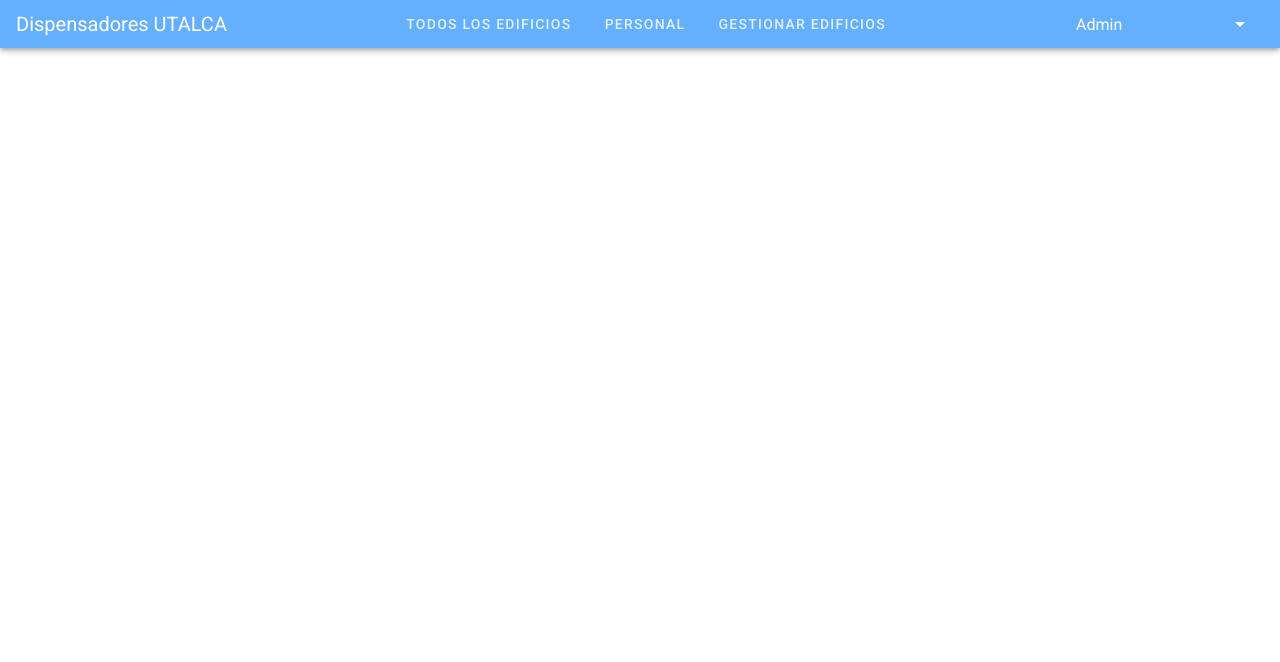
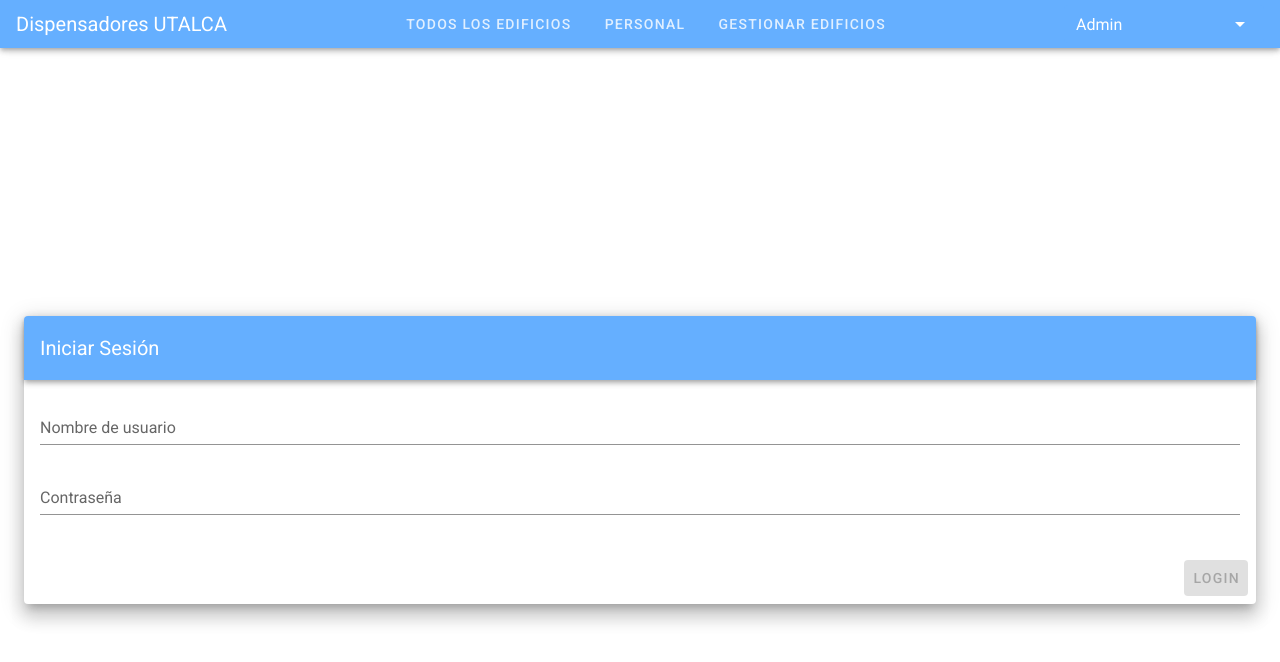
Before and after one commit to Kirikuna/gestion-g3-dispensador, a Nuxt app in the folder frontend/: page /auth/signIn in a window 1280 px wide. Shown: the top 662 px of the page. Built offline with nearby package versions, Linux system fonts and the light colour scheme.

Commit message:
(adv)frontend: login preview

```diff
--- /dev/null
+++ b/frontend/components/Notification.vue
@@ -0,0 +1,23 @@
+<template>
+  <v-snackbar
+    v-model="show"
+    :color="color"
+    :timeout="3000"
+    class="mb-16"
+  >
+    <b>{{message}}</b>
+    <v-spacer></v-spacer>
+
+  </v-snackbar>
+</template>
+
+<script>
+export default {
+  name: 'Notification',
+  props: ['show', 'color', 'message']
+};
+</script>
+
+<style scoped>
+
+</style>
--- a/frontend/nuxt.config.js
+++ b/frontend/nuxt.config.js
@@ -1,4 +1,4 @@
-import colors from 'vuetify/es5/util/colors'
+import colors from 'vuetify/es5/util/colors';
 
 export default {
   // Global page headers: https://go.nuxtjs.dev/config-head
@@ -35,7 +35,36 @@ export default {
     '@nuxtjs/axios',
     // https://go.nuxtjs.dev/pwa
     '@nuxtjs/pwa',
+    '@nuxtjs/auth-next',
+    'cookie-universal-nuxt',
   ],
+
+  auth: {
+    strategies: {
+      local: {
+        token: { // For the token, only using cookies, not store
+          required: false,
+          type: false,
+        },
+        user: { // Data contains user info, but user is being set manually, next to register or login
+          property: 'data',
+        },
+        endpoints: {
+          login: { url: '/auth/signin', method: 'post', propertyName: 'token' }, // Endpoint that nuxt/auth uses for login
+          logout: false, // not using endpoints for logout, logout only deletes the token cookie
+          user: false, // not using endpoints for fetch user info
+        },
+      },
+    },
+    redirect: {
+      login: '/auth/signIn',
+      logout: '/',
+      callback: '/login',
+      home: '/user/mapsVista',
+    },
+
+  },
+
 
   // Axios module configuration: https://go.nuxtjs.dev/config-axios
   axios: {
@@ -56,8 +85,8 @@ export default {
     theme: {
       dark: false,
       themes: {
-        dark: {
-          primary: colors.blue.darken2,
+        light: {
+          primary: '65AFFF',
           accent: colors.grey.darken3,
           secondary: colors.amber.darken3,
           info: colors.teal.lighten1,
@@ -73,4 +102,4 @@ export default {
   build: {},
 
   target: 'server',
-}
+};
--- a/frontend/package.json
+++ b/frontend/package.json
@@ -13,8 +13,10 @@
     "create-env": "printenv > .env && cat .env"
   },
   "dependencies": {
+    "@nuxtjs/auth-next": "5.0.0-1648802546.c9880dc",
     "@nuxtjs/axios": "^5.13.6",
     "@nuxtjs/pwa": "^3.3.5",
+    "cookie-universal-nuxt": "2.2.1",
     "core-js": "^3.19.3",
     "nuxt": "^2.15.8",
     "qrcode.vue": "^1.7.0",
--- /dev/null
+++ b/frontend/pages/auth/signIn.vue
@@ -0,0 +1,105 @@
+<template>
+  <v-app id='inspire'>
+    <v-content>
+      <v-container
+        fluid
+        fill-height
+      >
+        <v-row
+          align-center
+          justify-center
+        >
+          <v-col
+            xs12
+            sm8
+            md4
+          >
+            <v-card class='elevation-12'>
+              <v-toolbar
+                dark
+                color='primary'
+              >
+                <v-toolbar-title>Iniciar Sesión</v-toolbar-title>
+              </v-toolbar>
+              <v-card-text>
+                <v-form v-model='account.valid'>
+                  <v-text-field
+                    name='login'
+                    label='Nombre de usuario'
+                    type='text'
+                    v-model='account.username'
+                    :rules='account.usernameRules'
+                  ></v-text-field>
+                  <v-text-field
+                    id='password'
+                    name='password'
+                    label='Contraseña'
+                    type='password'
+                    v-model='account.password'
+                    :rules='account.passwordRules'
+                  ></v-text-field>
+                </v-form>
+              </v-card-text>
+              <v-card-actions>
+                <v-spacer></v-spacer>
+                <v-btn
+                  color='primary'
+                  :disabled='!account.valid'
+                >Login
+                </v-btn>
+              </v-card-actions>
+            </v-card>
+          </v-col>
+        </v-row>
+      </v-container>
+    </v-content>
+  </v-app>
+</template>
+
+<script>
+export default {
+  name: 'signIn',
+  data: () => {
+    return {
+      account: {
+        valid: false,
+        username: '',
+        password: '',
+        usernameRules: [
+          v => !!v || 'El nombre de usuario es requerido',
+        ],
+        passwordRules: [
+          v => !!v || 'La contraseña es requerida',
+        ],
+      },
+      notification: {
+        show: false,
+        color: 'primary',
+        message: '',
+      },
+    };
+  },
+  methods: {
+    login() {
+      this.$auth.loginWith('local', { data: { username: this.account.username, password: this.account.password } })
+        .then((data) => {
+          console.log(data);
+          this.notification(true, 'red')
+        })
+        .catch((error) => {
+          console.log(error);
+          this.notification(true, 'red', 'Error')
+        });
+    },
+    notification(show, color, message){
+      this.notification.show = show;
+      this.notification.color = color;
+      this.notification.message = message;
+    }
+  },
+};
+</script>
+
+<style scoped>
+
+</style>
```
Also changed, not shown: 1 other file (tests, documents, lock files or other folders).
